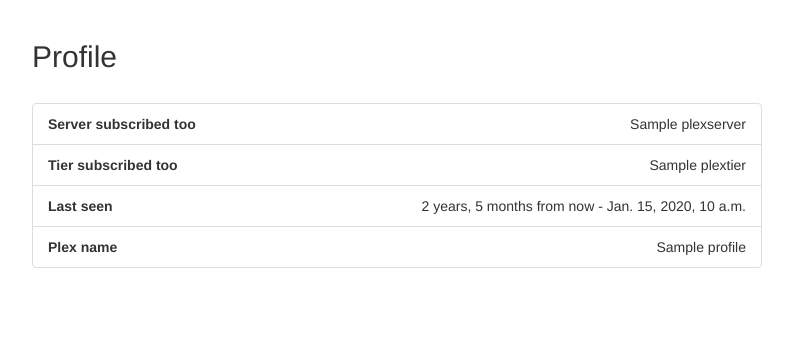
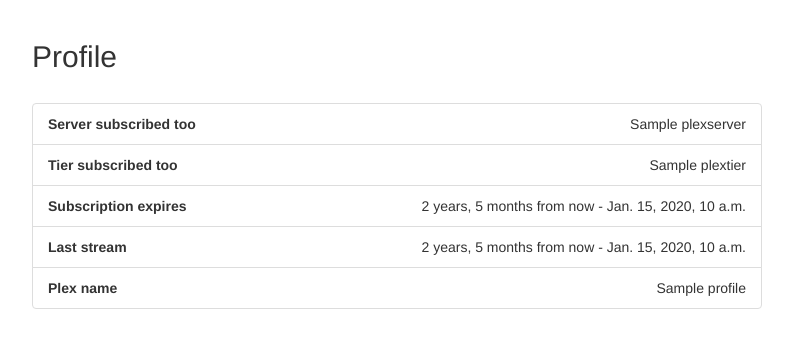
Before and after one commit to l3uddz/myflix, a Django app: template templates/account/profile.html in a window 1280 px wide. Shown: the part 51-399 px from the top of the page, without its empty margins (243-1036 px from the left). Run offline with Django 3.2, Linux system fonts and the light colour scheme; the template is opened without the code that fills it: values that come from a table or form of the project are taken from there, others are empty; tables that the repository leaves empty hold one stand-in row (values such as "Sample post"); parts of the project's set-up code (start-up, migrations or seed data) failed here and were passed over; some libraries are stand-ins or nearby versions.

Commit message:
template and model changes

```diff
--- a/myflix/app/models.py
+++ b/myflix/app/models.py
@@ -56,9 +56,9 @@
                                verbose_name="Server subscribed too")
     tier = models.ForeignKey(PlexTier, null=True, blank=True, on_delete=models.SET_NULL,
                              verbose_name="Tier subscribed too")
-    join_date = models.DateTimeField(auto_now_add=True, blank=True)
-    last_seen = models.DateTimeField(auto_now_add=True, blank=True)
-    subscription_expires = models.DateTimeField(auto_now_add=True, blank=True)
+    join_date = models.DateTimeField(auto_now_add=True, blank=True, verbose_name="Join date")
+    last_seen = models.DateTimeField(blank=True, null=True, verbose_name="Last plex stream")
+    subscription_expires = models.DateTimeField(null=True, blank=True, verbose_name="Subscription expires date")
     plex_name = models.CharField(max_length=64, blank=True, verbose_name="Plex username")
 
     def __str__(self):
--- a/templates/account/profile.html
+++ b/templates/account/profile.html
@@ -23,7 +23,12 @@
                     None
                 {% endif %}
             </li>
-            <li class="list-group-item text-right"><span class="pull-left"><strong class="">Last seen</strong></span>
+            <li class="list-group-item text-right"><span class="pull-left"><strong
+                    class="">Subscription expires</strong></span>
+                {{ profile.subscription_expires|naturaltime }} - {{ profile.subscription_expires }}
+            </li>
+            <li class="list-group-item text-right"><span class="pull-left"><strong
+                    class="">Last stream</strong></span>
                 {{ profile.last_seen|naturaltime }} - {{ profile.last_seen }}
             </li>
             <li class="list-group-item text-right"><span class="pull-left"><strong class="">Plex name</strong></span>
```
